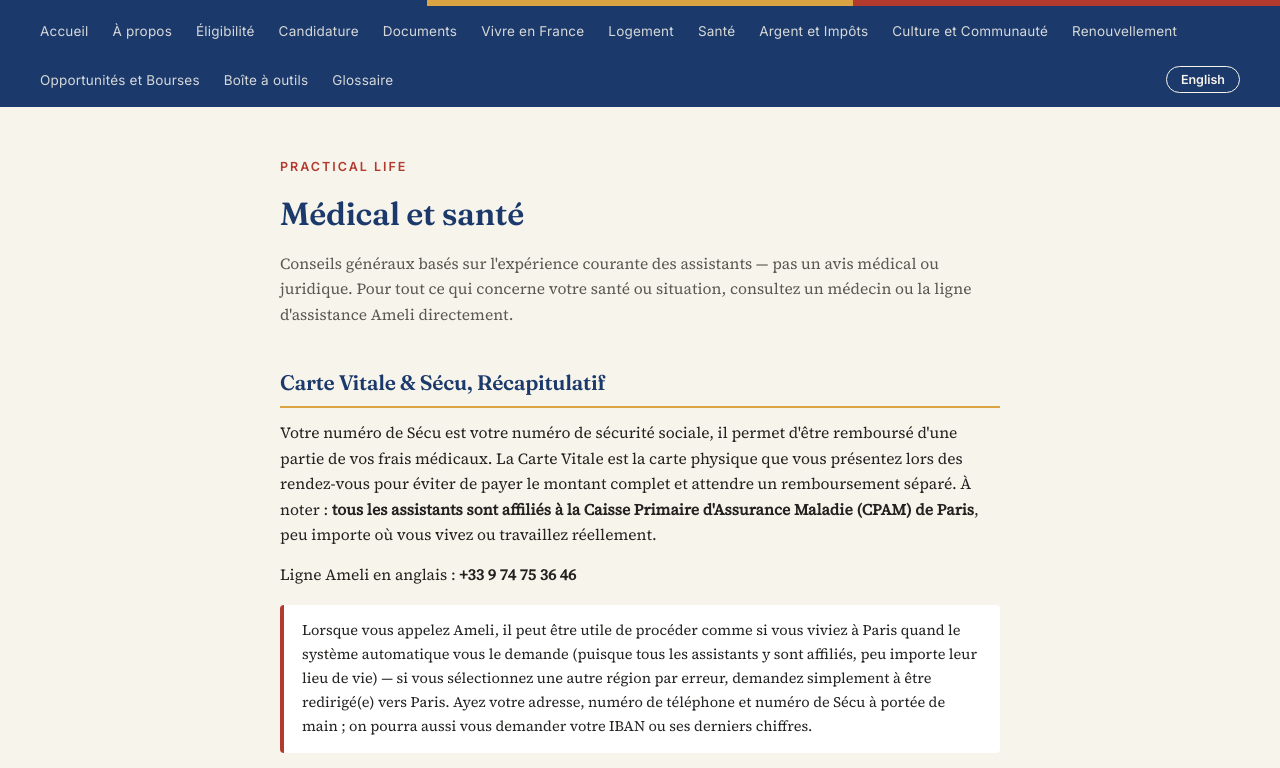
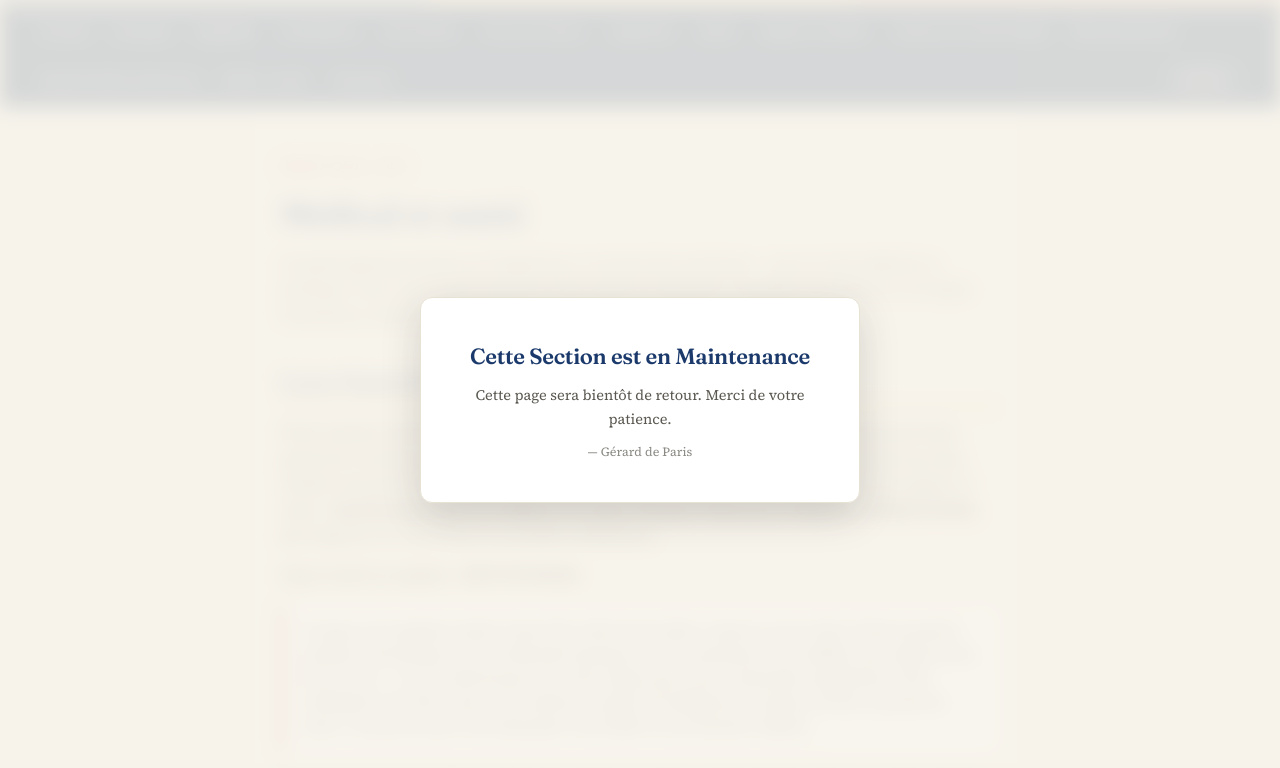
Before and after one commit to Gerald-de-Paris/Language-Assistant-Program, a plain HTML site: page medical.html in a window 1280 px wide. Shown: the top 768 px of the page. Drawn offline with Linux system fonts and the light colour scheme.

Commit message:
Set PAGE_LOCKED to true for maintenance mode

```diff
--- a/medical.html
+++ b/medical.html
@@ -120,7 +120,7 @@
        JUST THIS PAGE (shows "Section Under Maintenance"). The rest
        of the site stays open. Change back to "false" to reopen it.
        ============================================================ -->
-  <script>const PAGE_LOCKED = false;</script>
+  <script>const PAGE_LOCKED = true;</script>
 
 
   <div class="ribbon"><div class="b1"></div><div class="b2"></div><div class="b3"></div></div>
```
